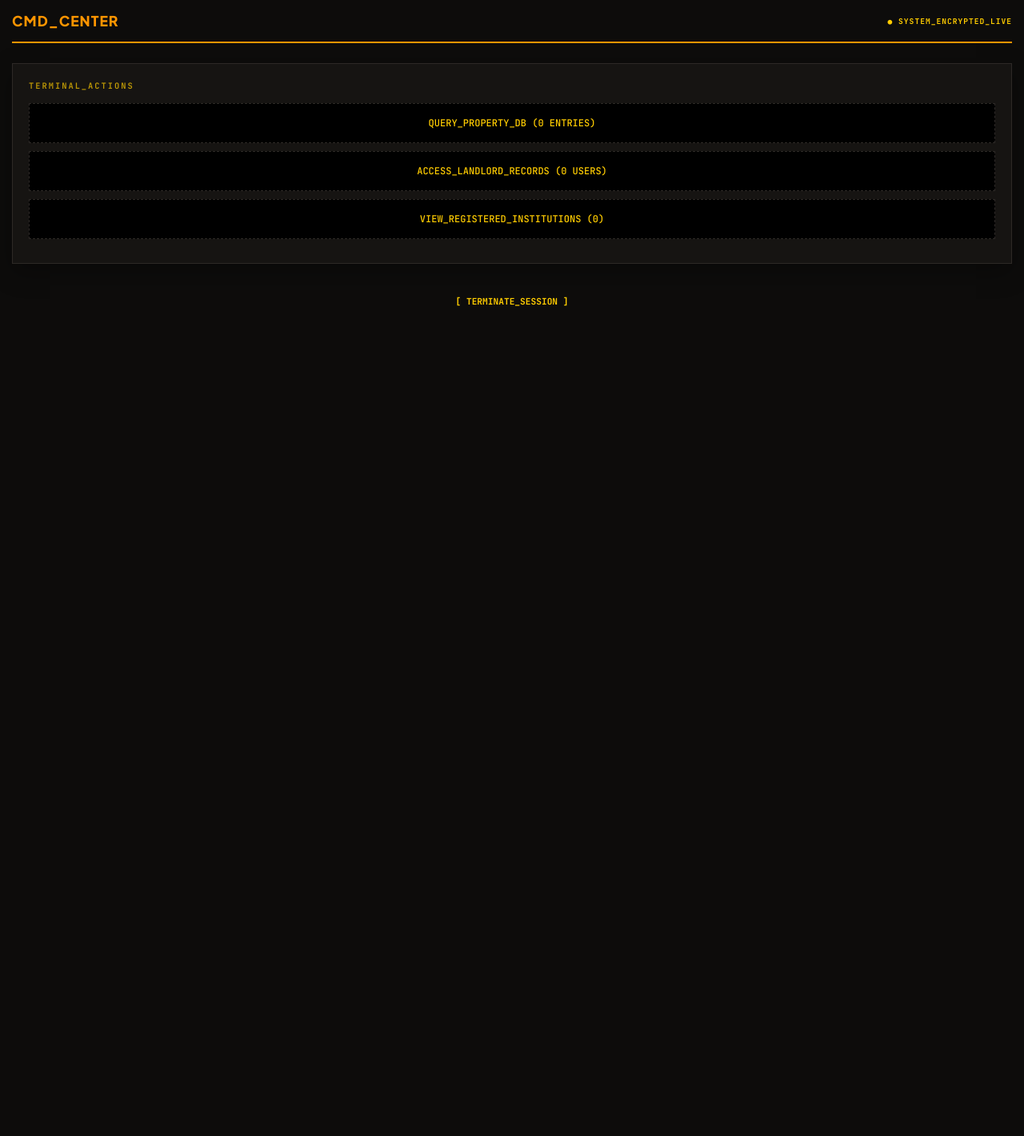
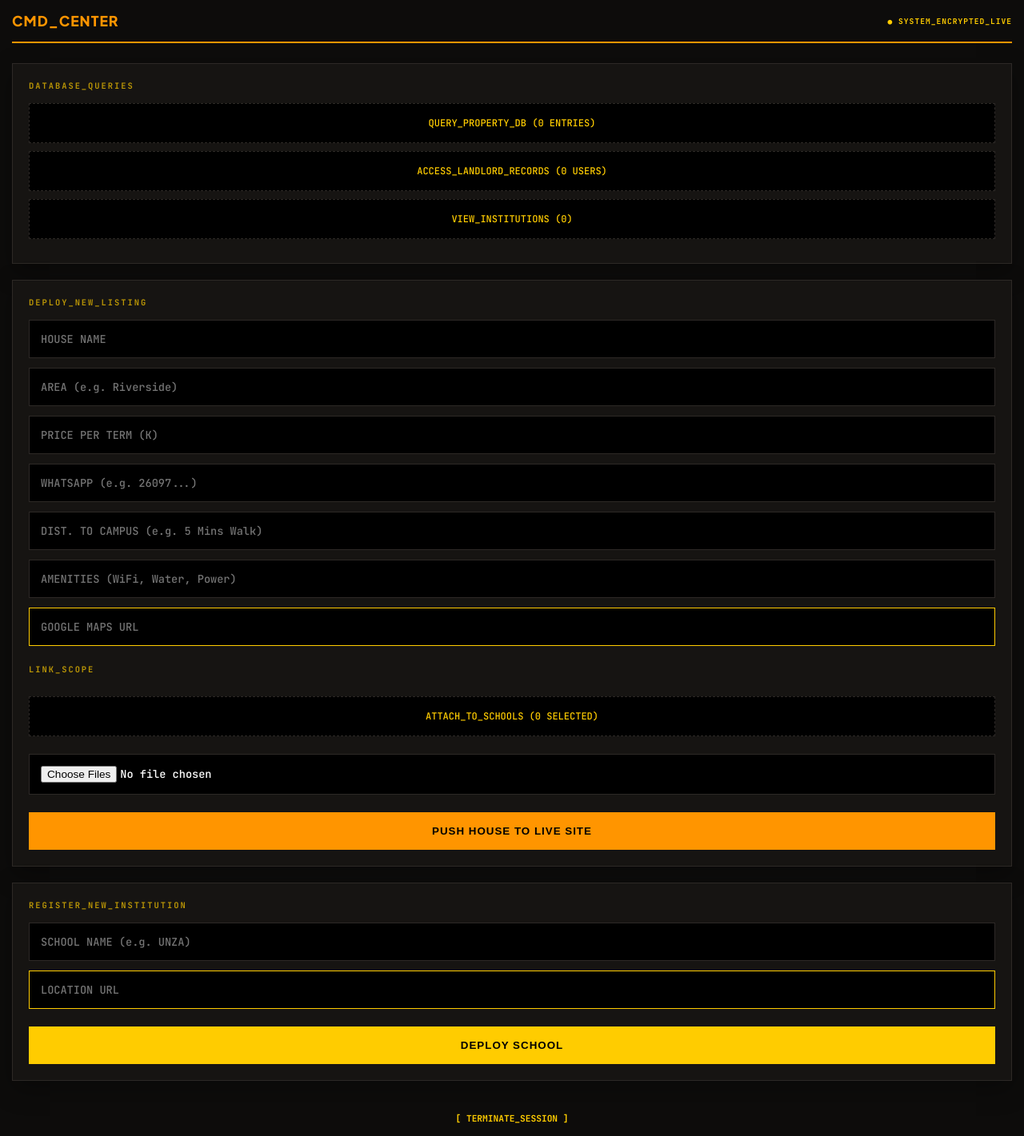
Before and after one commit to mutalefrancis/VECTA-REV, a Flask app: template templates/admin_console.html in a window 1280 px wide. Shown: the whole page at 80% size. Before the commit the page ends 383 px from the top, so only its background shows below. Run offline with Flask 3, Linux system fonts and the light colour scheme; the template is opened without the code that fills it, so the values that code supplies are empty.

Commit message:
Refactor admin console HTML structure and styles

```diff
--- a/templates/admin_console.html
+++ b/templates/admin_console.html
@@ -26,7 +26,7 @@
         .form-grid { display: flex; flex-direction: column; gap: 12px; }
 
         /* INPUTS & BUTTONS */
-        input { width: 100%; background: #000 !important; border: 1px solid var(--border); color: white; padding: 14px; font-family: 'JetBrains Mono', monospace; outline: none; font-size: 0.85rem; border-radius: 0; }
+        input, select { width: 100%; background: #000 !important; border: 1px solid var(--border); color: white; padding: 14px; font-family: 'JetBrains Mono', monospace; outline: none; font-size: 0.85rem; border-radius: 0; }
         input:focus { border-color: var(--topaz); }
         .deploy-btn { background: var(--topaz); color: black; padding: 16px; font-weight: 800; border: none; cursor: pointer; text-transform: uppercase; width: 100%; margin-top: 10px; letter-spacing: 1px; transition: 0.2s; }
         .deploy-btn:active { transform: scale(0.98); opacity: 0.8; }
@@ -63,24 +63,20 @@
         .btn-action { background: transparent; border: 1px solid var(--border); color: var(--text); padding: 5px 10px; font-size: 0.6rem; font-weight: 800; cursor: pointer; font-family: 'JetBrains Mono'; }
         .btn-toggle { border-color: var(--amber); color: var(--amber); }
         .btn-delete { border-color: var(--danger); color: var(--danger); }
-        .btn-delete:hover { background: var(--danger); color: white; }
 
         .chip-container { display: flex; flex-direction: column; gap: 8px; overflow-y: auto; padding: 10px 0; }
         .chip-label { font-size: 11px; font-family: 'JetBrains Mono'; color: var(--text); display: flex; align-items: center; gap: 10px; background: #000; padding: 12px; border: 1px solid var(--border); width: 100%; cursor: pointer; }
-        .chip-label input { width: auto; accent-color: var(--topaz); }
 
-        .search-db { margin-bottom: 10px; border-style: dashed; border-color: var(--topaz); }
-
-        .back-link { display: block; margin-top: 40px; text-align: center; color: var(--amber); text-decoration: none; font-size: 0.7rem; font-family: 'JetBrains Mono'; font-weight: 800; }
-
-        .status-tag { font-size: 0.55rem; padding: 2px 6px; border-radius: 3px; font-weight: 900; margin-left: 5px; vertical-align: middle; }
+        .status-tag { font-size: 0.55rem; padding: 2px 6px; border-radius: 3px; font-weight: 900; margin-left: 5px; }
         .tag-available { background: var(--success); color: black; }
         .tag-full { background: var(--danger); color: white; }
 
-        /* LANDLORD SPECIFIC */
-        .ll-card { background: #000; border: 1px solid var(--border); padding: 10px; margin-bottom: 8px; }
-        .ll-id { color: var(--amber); font-size: 0.55rem; }
-        .ll-meta { color: #666; font-size: 0.6rem; margin-top: 4px; }
+        /* LANDLORD CARD STYLES */
+        .ll-card { background: #000; border: 1px solid var(--border); padding: 12px; margin-bottom: 10px; border-radius: 5px; }
+        .ll-meta { font-size: 0.65rem; color: #888; font-family: 'JetBrains Mono'; margin-top: 5px; line-height: 1.4; }
+        .ll-pass { color: var(--success); font-weight: bold; }
+
+        .back-link { display: block; margin-top: 40px; text-align: center; color: var(--amber); text-decoration: none; font-size: 0.7rem; font-family: 'JetBrains Mono'; font-weight: 800; }
     </style>
 </head>
 <body>
@@ -91,7 +87,7 @@
     </div>
 
     <div class="box">
-        <span class="box-title">Terminal_Actions</span>
+        <span class="box-title">Database_Queries</span>
         <div class="modal-trigger" onclick="openModal('dbModal')">
             QUERY_PROPERTY_DB ({{ houses|length }} ENTRIES)
         </div>
@@ -99,61 +95,92 @@
             ACCESS_LANDLORD_RECORDS ({{ landlords|length }} USERS)
         </div>
         <div class="modal-trigger" onclick="openModal('schoolListModal')">
-            VIEW_REGISTERED_INSTITUTIONS ({{ schools|length }})
+            VIEW_INSTITUTIONS ({{ schools|length }})
+        </div>
+    </div>
+
+    <div class="box">
+        <span class="box-title">Deploy_New_Listing</span>
+        <form action="/upload" method="POST" enctype="multipart/form-data" class="form-grid">
+            <input type="text" name="name" placeholder="HOUSE NAME" required>
+            <input type="text" name="location" placeholder="AREA (e.g. Riverside)" required>
+            <input type="number" name="price" placeholder="PRICE PER TERM (K)" required>
+            <input type="text" name="phone" placeholder="WHATSAPP (e.g. 26097...)" required>
+            <input type="text" name="distance" placeholder="DIST. TO CAMPUS (e.g. 5 Mins Walk)" required>
+            <input type="text" name="amenities" placeholder="AMENITIES (WiFi, Water, Power)" required>
+            <input type="url" name="map_url" placeholder="GOOGLE MAPS URL" required style="border-color: var(--amber);">
+
+            <span class="box-title" style="margin-top: 10px;">Link_Scope</span>
+            <div class="modal-trigger" onclick="openModal('schoolModal')">
+                ATTACH_TO_SCHOOLS (<span id="count">0</span> SELECTED)
+            </div>
+
+            <input type="file" name="photos" multiple required>
+            <button type="submit" class="deploy-btn">Push House to Live Site</button>
+        </form>
+    </div>
+
+    <div class="box">
+        <span class="box-title">Register_New_Institution</span>
+        <form action="/admin/add_school" method="POST" class="form-grid">
+            <input type="text" name="school_name" placeholder="SCHOOL NAME (e.g. UNZA)" required>
+            <input type="url" name="school_map" placeholder="LOCATION URL" required style="border-color: var(--amber);">
+            <button type="submit" class="deploy-btn" style="background: var(--amber);">Deploy School</button>
+        </form>
+    </div>
+
+    <div class="modal-overlay" id="schoolModal">
+        <div class="modal-content">
+            <span class="box-title">Select_Target_Zones</span>
+            <div class="chip-container">
+                {% for s in schools %}
+                <label class="chip-label">
+                    <input type="checkbox" name="schools" value="{{ s.name }}" onchange="updateCount()"> {{ s.name|upper }}
+                </label>
+                {% endfor %}
+            </div>
+            <button type="button" class="deploy-btn" onclick="closeModal('schoolModal')">Confirm_Links</button>
         </div>
     </div>
 
     <div class="modal-overlay" id="landlordModal">
         <div class="modal-content" style="max-width: 500px;">
             <span class="box-title">Master_Landlord_Registry</span>
-            <input type="text" id="llSearch" class="search-db" placeholder="FILTER BY LANDLORD NAME..." onkeyup="filterLL()">
+            <input type="text" id="llSearch" style="border-style: dashed; margin-bottom: 10px;" placeholder="SEARCH LANDLORDS..." onkeyup="filterLL()">
             <div class="db-scroll" id="llContainer">
                 {% for l in landlords %}
-                <div class="listing-item ll-card">
-                    <div class="listing-info">
-                        <strong>{{ l.name|upper }} <span class="ll-id">#{{ l.id }}</span></strong>
-                        <span style="color: var(--success);">PASS: {{ l.password }}</span>
-                        <div class="ll-meta">
-                            TEL: {{ l.phone }}<br>
-                            Q: {{ l.security_question }}<br>
-                            A: {{ l.security_answer }}
-                        </div>
+                <div class="ll-card">
+                    <div style="display: flex; justify-content: space-between; align-items: flex-start;">
+                        <strong>{{ l.name|upper }}</strong>
+                        <a href="https://wa.me/{{ l.phone }}" style="text-decoration: none; font-size: 0.6rem; color: var(--success);">[ CONTACT ]</a>
                     </div>
-                    <div class="action-group">
-                        <a href="https://wa.me/{{ l.phone }}" target="_blank">
-                            <button class="btn-action btn-toggle">CHAT</button>
-                        </a>
+                    <div class="ll-meta">
+                        PHONE: {{ l.phone }}<br>
+                        PASS: <span class="ll-pass">{{ l.password }}</span><br>
+                        QUESTION: {{ l.security_question }}<br>
+                        ANSWER: {{ l.security_answer }}
                     </div>
                 </div>
                 {% endfor %}
             </div>
-            <button type="button" class="deploy-btn" style="background: var(--amber);" onclick="closeModal('landlordModal')">Exit_Secure_Registry</button>
+            <button type="button" class="deploy-btn" style="background: var(--amber);" onclick="closeModal('landlordModal')">Close_Registry</button>
         </div>
     </div>
 
     <div class="modal-overlay" id="dbModal">
         <div class="modal-content" style="max-width: 500px;">
             <span class="box-title">Live_Property_Registry</span>
-            <input type="text" id="dbSearch" class="search-db" placeholder="FILTER BY NAME..." onkeyup="filterDB()">
+            <input type="text" id="dbSearch" style="border-style: dashed; margin-bottom: 10px;" placeholder="FILTER PROPERTIES..." onkeyup="filterDB()">
             <div class="db-scroll" id="dbContainer">
                 {% for h in houses %}
                 <div class="listing-item">
                     <div class="listing-info">
-                        <strong>
-                            {{ h.name }}
-                            <span class="status-tag {% if h.status == 'Full' %}tag-full{% else %}tag-available{% endif %}">
-                                {{ h.status|upper }}
-                            </span>
-                        </strong>
+                        <strong>{{ h.name }} <span class="status-tag {% if h.status == 'Full' %}tag-full{% else %}tag-available{% endif %}">{{ h.status|upper }}</span></strong>
                         <span>{{ h.clicks }} LEADS // {{ h.location|upper }}</span>
                     </div>
                     <div class="action-group">
-                        <a href="/toggle_status/{{ h.id }}">
-                            <button class="btn-action btn-toggle">TOGGLE</button>
-                        </a>
-                        <a href="/admin/delete_house/{{ h.id }}" onclick="return confirm('CRITICAL: WIPE DATA?')">
-                            <button class="btn-action btn-delete">DEL</button>
-                        </a>
+                        <a href="/toggle_status/{{ h.id }}"><button class="btn-action btn-toggle">TOGGLE</button></a>
+                        <a href="/admin/delete_house/{{ h.id }}" onclick="return confirm('WIPE DATA?')"><button class="btn-action btn-delete">DEL</button></a>
                     </div>
                 </div>
                 {% endfor %}
@@ -170,10 +197,10 @@
                 <div class="listing-item">
                     <div class="listing-info">
                         <strong>{{ s.name|upper }}</strong>
-                        <span>ID: {{ s.id }}</span>
+                        <span>SYSTEM_ID: {{ s.id }}</span>
                     </div>
-                    <a href="/admin/delete_school/{{ s.id }}" onclick="return confirm('DELETE SCHOOL AND ALL LINKS?')">
-                        <button class="btn-delete btn-action">REMOVE</button>
+                    <a href="/admin/delete_school/{{ s.id }}" onclick="return confirm('REMOVE SCHOOL?')">
+                        <button class="btn-action btn-delete">REMOVE</button>
                     </a>
                 </div>
                 {% endfor %}
@@ -188,6 +215,11 @@
         function openModal(id) { document.getElementById(id).style.display = 'flex'; }
         function closeModal(id) { document.getElementById(id).style.display = 'none'; }
 
+        function updateCount() {
+            const checked = document.querySelectorAll('input[name="schools"]:checked').length;
+            document.getElementById('count').innerText = checked;
+        }
+
         function filterDB() {
             let input = document.getElementById('dbSearch').value.toUpperCase();
             let items = document.getElementById('dbContainer').getElementsByClassName('listing-item');
@@ -199,10 +231,10 @@
 
         function filterLL() {
             let input = document.getElementById('llSearch').value.toUpperCase();
-            let items = document.getElementById('llContainer').getElementsByClassName('ll-card');
-            for (let i = 0; i < items.length; i++) {
-                let name = items[i].getElementsByTagName('strong')[0];
-                items[i].style.display = name.innerText.toUpperCase().indexOf(input) > -1 ? "" : "none";
+            let cards = document.getElementById('llContainer').getElementsByClassName('ll-card');
+            for (let i = 0; i < cards.length; i++) {
+                let name = cards[i].getElementsByTagName('strong')[0];
+                cards[i].style.display = name.innerText.toUpperCase().indexOf(input) > -1 ? "" : "none";
             }
         }
 
@@ -211,4 +243,4 @@
         }
     </script>
 </body>
-                        </html>
+        </html>
```
